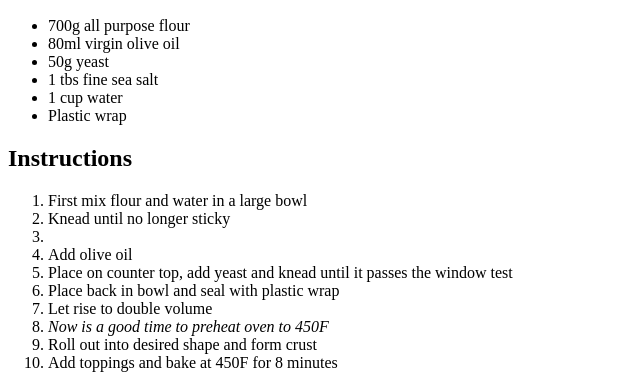
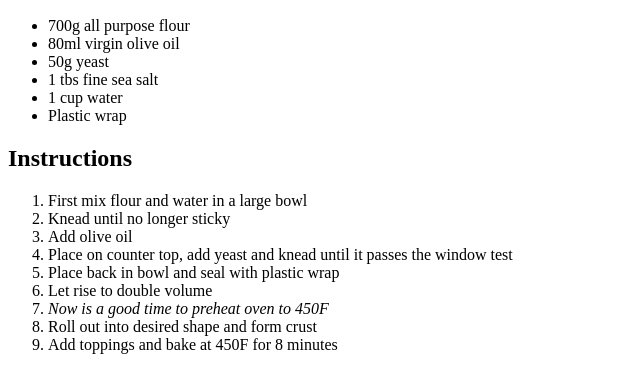
Before and after one commit to MeiszeS/odin-recipies, a plain HTML site: page recipies/pizza.html in a window 1280 px wide. Shown: the part 426-814 px from the top of the page, without its empty margins (0-640 px from the left). Drawn offline with Linux system fonts and the light colour scheme.

Commit message:
fixed ol empty element

```diff
--- a/recipies/pizza.html
+++ b/recipies/pizza.html
@@ -22,7 +22,7 @@
     <h2>Instructions</h2>
     <ol>
         <li>First mix flour and water in a large bowl</li>
-        <li>Knead until no longer sticky<li>
+        <li>Knead until no longer sticky</li>
         <li>Add olive oil</li>
         <li>Place on counter top, add yeast and knead until it passes the window test</li>
         <li>Place back in bowl and seal with plastic wrap</li>
```
